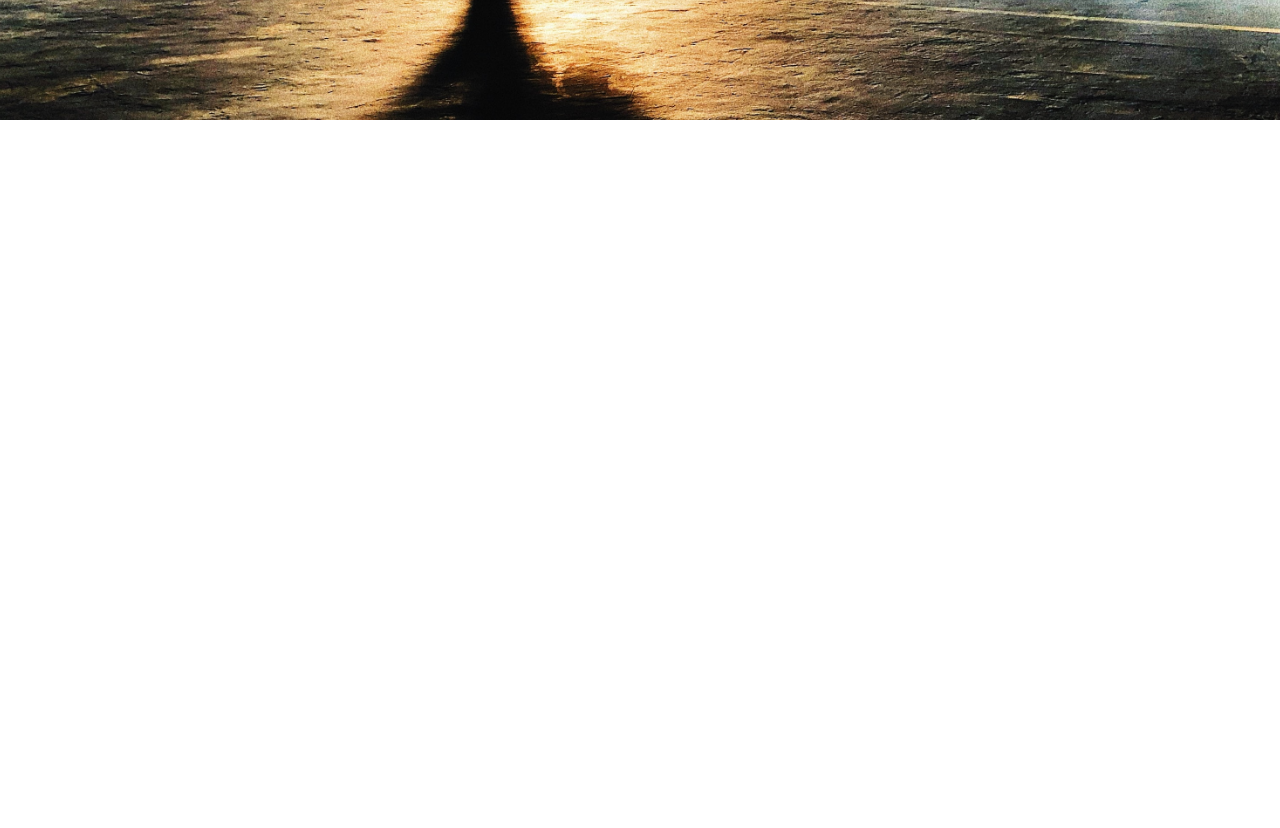
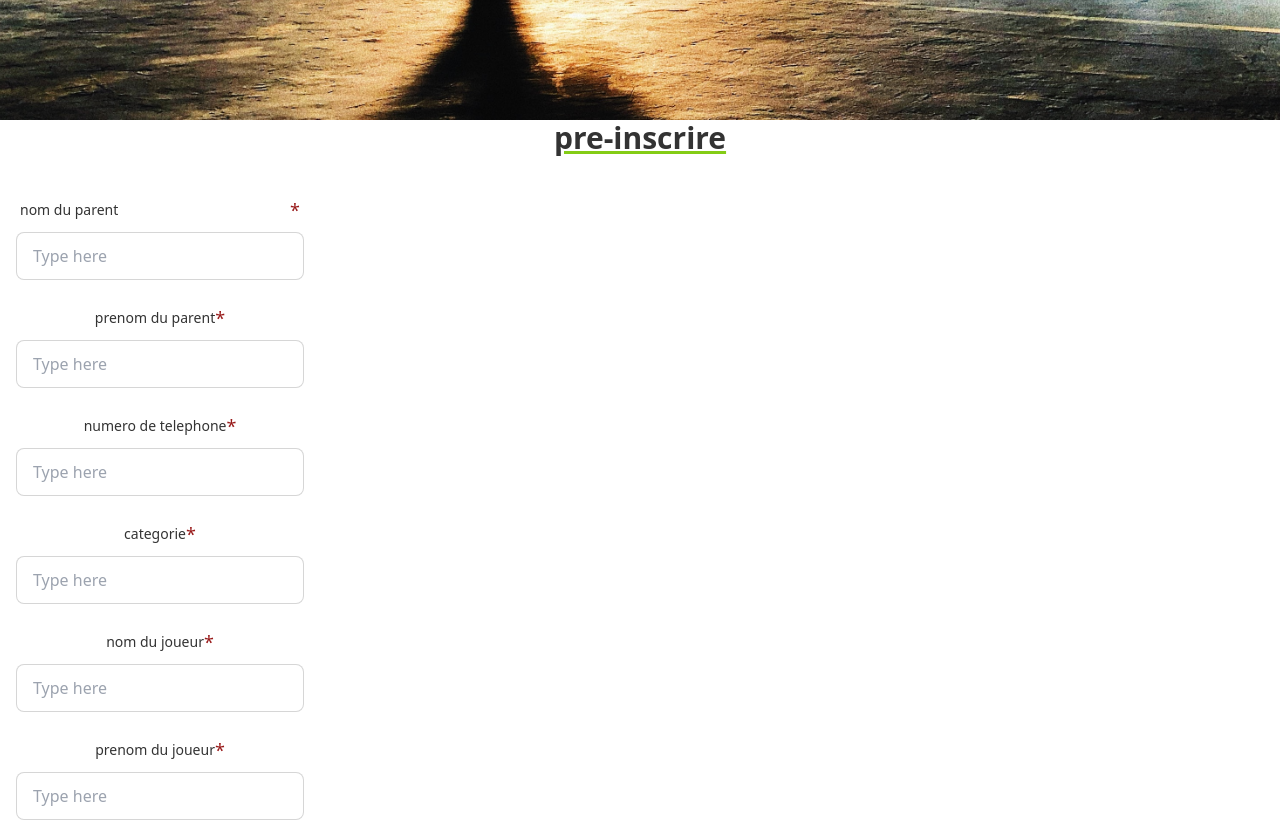
Before and after one commit to azizsrarfi248/LA-stadium, a Next.js app: page /training in a window 1280 px wide. Shown: the part 680-1508 px from the top of the page. Before the commit the page ends 800 px from the top, so only its background shows below. Built offline with nearby package versions, Linux system fonts and the light colour scheme; no server answers.

Commit message:
adding a timer and creating a pre -inscription

```diff
--- a/src/components/add-new-stadium.jsx
+++ b/src/components/add-new-stadium.jsx
@@ -1,4 +1,5 @@
 import ModalLayout from "@/layouts/modal-layout";
+import { Timer } from "lucide-react";
 
 const StadiumSize = ({ addNewModel, setAddNewModel }) => {
   return (
@@ -14,7 +15,7 @@ const StadiumSize = ({ addNewModel, setAddNewModel }) => {
           </figure>
           <div className="card-body items-center text-center ">
             <h2 className="card-title">Grand Terrain</h2>
-            <p>jib 10 w goal w ija kawer</p>
+            <p>10 personne par equipe</p>
             <div className="card-actions">
               <button className="btn btn-primary">choose</button>
             </div>
@@ -30,7 +31,7 @@ const StadiumSize = ({ addNewModel, setAddNewModel }) => {
           </figure>
           <div className="card-body items-center text-center ">
             <h2 className="card-title pt-9g">petit Terrain</h2>
-            <p>jib 6 w goal w ija kawer</p>
+            <p>7 personne par equipe</p>
             <div className="card-actions">
               <button className="btn btn-primary">choose</button>
             </div>
--- /dev/null
+++ b/src/components/timer.jsx
@@ -0,0 +1,54 @@
+// Timer.js
+import React, { useState, useEffect } from "react";
+
+const Timer = () => {
+  const [seconds, setSeconds] = useState(0);
+  const [isRunning, setIsRunning] = useState(false);
+
+  useEffect(() => {
+    let timer = null;
+
+    if (isRunning) {
+      // Start the timer if it's running
+      timer = setInterval(() => {
+        setSeconds((prevSeconds) => prevSeconds + 1);
+      }, 1000);
+    }
+
+    // Clean up the interval when the component unmounts or when the timer stops
+    return () => clearInterval(timer);
+  }, [isRunning]);
+
+  // Helper function to handle the button click and toggle the timer
+  const handleStartButtonClick = () => {
+    setIsRunning(!isRunning);
+  };
+
+  // Helper function to format the seconds as "HH:mm:ss"
+  const formatTime = (timeInSeconds) => {
+    const hours = Math.floor(timeInSeconds / 3600);
+    const minutes = Math.floor((timeInSeconds % 3600) / 60);
+    const seconds = timeInSeconds % 60;
+
+    const formattedHours = String(hours).padStart(2, "0");
+    const formattedMinutes = String(minutes).padStart(2, "0");
+    const formattedSeconds = String(seconds).padStart(2, "0");
+
+    return `${formattedHours}:${formattedMinutes}:${formattedSeconds}`;
+  };
+
+  return (
+    <div>
+      <h1>Timer</h1>
+      <p>{formatTime(seconds)}</p>
+      <button
+        onClick={handleStartButtonClick}
+        className="bg-yellow-500 px-4 py-2 rounded text-white"
+      >
+        {isRunning ? "Stop" : "Start"}
+      </button>
+    </div>
+  );
+};
+
+export default Timer;
--- a/src/pages/add-new.jsx
+++ b/src/pages/add-new.jsx
@@ -2,7 +2,7 @@ import Head from "next/head";
 import { useState } from "react";
 import { useSession } from "next-auth/react";
 import StadiumSize from "@/components/add-new-stadium";
-
+import Timer from "../components/Timer";
 
 export default function AddNew() {
   const [addNewModel, setAddNewModel] = useState(false);
@@ -27,7 +27,9 @@ export default function AddNew() {
             <div className="max-w-md">
               <h1 className="mb-5 text-5xl font-bold">Hello there</h1>
               <p className="mb-5">
-              Voici, vous ajoutez des stades et les ajustez, réglez la minuterie et faites beaucoup de choses qui améliorent votre expérience d'organisation de votre terrain.
+                "Here, you add stages and adjust them, set the timer, and do
+                many things that enhance your experience of organizing your
+                field."
               </p>
               <button
                 className="btn btn-primary"
@@ -35,6 +37,10 @@ export default function AddNew() {
               >
                 Get Started
               </button>
+
+              <div>
+                <Timer />
+              </div>
             </div>
           </div>
         </div>
--- a/src/pages/index.jsx
+++ b/src/pages/index.jsx
@@ -24,7 +24,7 @@ export default function Home() {
             <img src="/training.jpg" className="w-full" />
             <div className="absolute top-0  left-0 z-20 flex items-center justify-center w-full h-full backdrop-blur-sm">
               <p className=" text-slate-50 text-6xl font-extrabold">
-                rejoignez nos entrainement et améliorez vos competences
+                rejoignez nos entrainement
               </p>
             </div>
           </div>
@@ -49,42 +49,44 @@ export default function Home() {
           </a>
         </div>
         {/*more specific*/}
-        <div className="pl-5 mb-6">
-          <p className="underline decoration-lime-500 font-bold text-xl ">
+        <div className="pl-5 mb-6 flex items-center">
+          <p className="underline decoration-lime-500 font-bold text-xl border-spacing-6">
             tournament conditions :
           </p>
           <p className="font-semibold">
-            8 teams play and 1 winner
+            8 équipes jouent et 1 gagnant
             <br />
-            at least 7 players in each team
+            au moins 7 joueurs dans chaque équipe
             <br />
-            you need to sign with google or fb to create your team
+            vous devez vous connecter avec Google ou Facebook pour créer votre
+            équipe
             <br />
-            foor checking your team stats sign in
+            pour vérifier les statistiques de votre équipe, connectez-vous
           </p>
 
           <p className="underline decoration-red-500 font-bold text-xl ">
             tournament conditions :
           </p>
           <p className="font-semibold">
-            8 teams play and 1 winner
+            8 équipes jouent et 1 gagnant
             <br />
-            at least 7 players in each team
+            au moins 7 joueurs dans chaque équipe
             <br />
-            you need to sign with google or fb to create your team
+            vous devez vous connecter avec Google ou Facebook pour créer votre
+            équipe
             <br />
-            foor checking your team stats sign in
+            pour vérifier les statistiques de votre équipe, connectez-vous
           </p>
 
           <p className="underline decoration-lime-500 font-bold text-xl">
             training conditions :
           </p>
           <p className="font-semibold">
-            age between 5 and 12
+            age entre 5 et 12 ans
             <br />
-            subscription monthly with 25dt
+            Abonnement mensuel basé sur la catégorie.
             <br />
-            get 10% off in our coffee shop
+            Obtenez 20 % de réduction dans notre café.
             <br />
           </p>
         </div>
--- a/src/pages/training.jsx
+++ b/src/pages/training.jsx
@@ -36,6 +36,77 @@ export default function Trainning() {
             tarif="65DT"
           />
         </div>
+        <div>
+          <div className="text-3xl font-bold mb-6 font text-center underline decoration-lime-500">
+            pre-inscrire
+          </div>
+          <div className=" px-4 py-2 form-control w-full max-w-xs flex item-center  ">
+            <label className="label">
+              <span className="label-text">nom du parent</span>
+              <span className="label-text-alt text-red-800 text-lg">*</span>
+            </label>
+            <input
+              type="text"
+              placeholder="Type here"
+              className="input input-bordered w-full max-w-xs "
+            />
+          </div>
+          <div className=" px-4 py-2 form-control w-full max-w-xs flex place-items-center">
+            <label className="label">
+              <span className="label-text">prenom du parent</span>
+              <span className="label-text-alt text-red-800 text-lg">*</span>
+            </label>
+            <input
+              type="text"
+              placeholder="Type here"
+              className="input input-bordered w-full max-w-xs"
+            />
+          </div>
+          <div className=" px-4 py-2 form-control w-full max-w-xs flex place-items-center">
+            <label className="label">
+              <span className="label-text">numero de telephone</span>
+              <span className="label-text-alt text-red-800 text-lg">*</span>
+            </label>
+            <input
+              type="text"
+              placeholder="Type here"
+              className="input input-bordered w-full max-w-xs"
+            />
+          </div>
+          <div className=" px-4 py-2 form-control w-full max-w-xs flex place-items-center">
+            <label className="label">
+              <span className="label-text">categorie</span>
+              <span className="label-text-alt text-red-800 text-lg">*</span>
+            </label>
+            <input
+              type="text"
+              placeholder="Type here"
+              className="input input-bordered w-full max-w-xs"
+            />
+          </div>
+          <div className=" px-4 py-2 form-control w-full max-w-xs flex place-items-center">
+            <label className="label">
+              <span className="label-text">nom du joueur</span>
+              <span className="label-text-alt text-red-800 text-lg">*</span>
+            </label>
+            <input
+              type="text"
+              placeholder="Type here"
+              className="input input-bordered w-full max-w-xs"
+            />
+          </div>
+          <div className=" px-4 py-2 form-control w-full max-w-xs flex place-items-center">
+            <label className="label">
+              <span className="label-text">prenom du joueur</span>
+              <span className="label-text-alt text-red-800 text-lg">*</span>
+            </label>
+            <input
+              type="text"
+              placeholder="Type here"
+              className="input input-bordered w-full max-w-xs"
+            />
+          </div>
+        </div>
       </main>
     </>
   );
```
